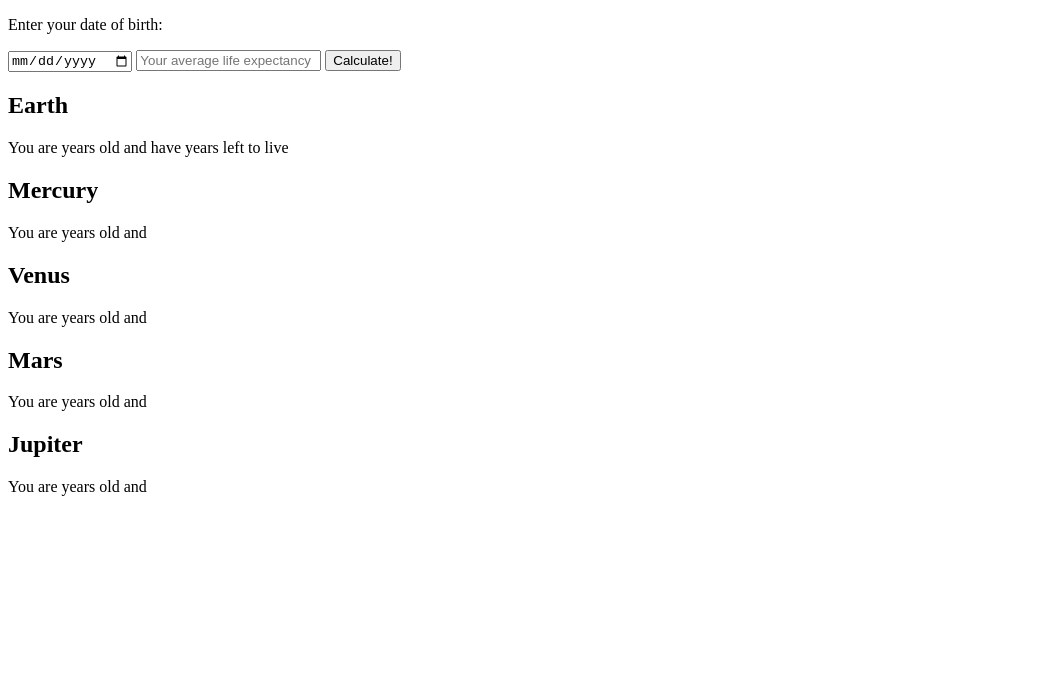
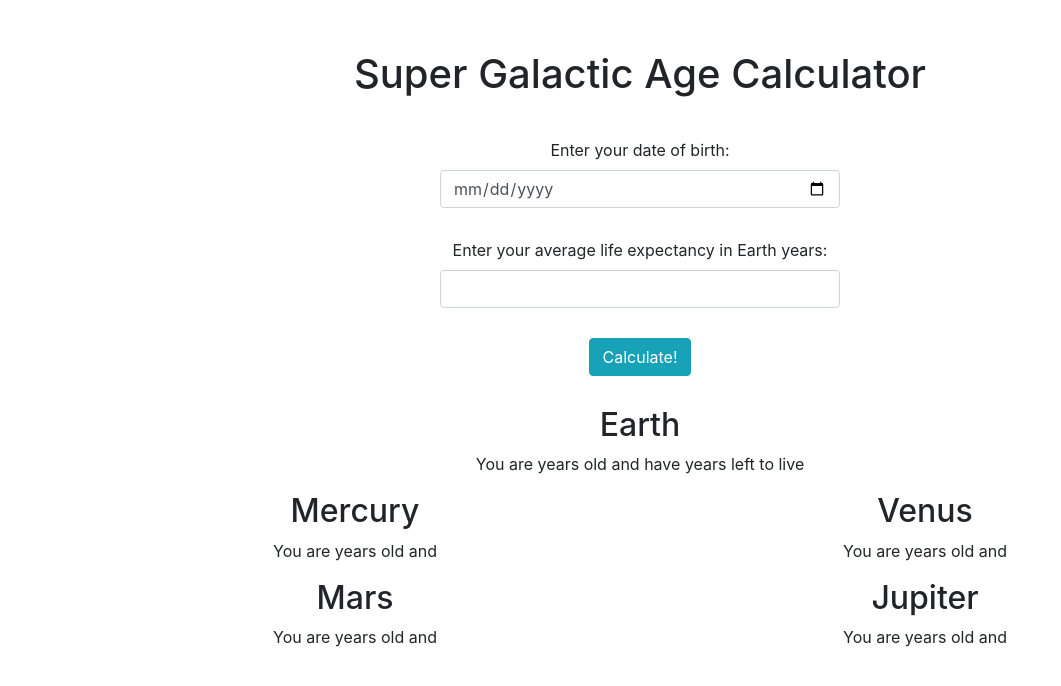
Before and after one commit to nikkiawong/galactic, a website built with webpack: page src/index.html in a window 1280 px wide. Shown: the whole page, without its empty margins (0-1061 px from the left). Built offline with nearby package versions, Linux system fonts and the light colour scheme.

Commit message:
install bootstrap and add basic css styling

```diff
--- a/package.json
+++ b/package.json
@@ -32,15 +32,15 @@
     "karma-jquery": "^0.2.2",
     "karma-sourcemap-loader": "^0.3.7",
     "karma-webpack": "^2.0.13",
-    "style-loader": "^0.20.2",
+    "style-loader": "^0.20.3",
     "uglifyjs-webpack-plugin": "^1.2.2",
     "webpack": "^4.20.2",
     "webpack-cli": "^2.0.9",
     "webpack-dev-server": "^3.1.0"
   },
   "dependencies": {
+    "bootstrap": "^4.1.3",
     "jquery": "^3.3.1",
-    "popper.js": "^1.14.3",
-    "sass-loader": "^7.1.0"
+    "popper.js": "^1.14.3"
   }
 }
--- a/src/css/styles.css
+++ b/src/css/styles.css
@@ -0,0 +1,15 @@
+body {
+  margin-top: 50px;
+  text-align: center;
+}
+
+form {
+  width: 400px;
+  margin-left: auto;
+  margin-right: auto;
+  margin-top: 40px;
+}
+
+input, button, form > p {
+  margin-bottom: 30px;
+}
--- a/src/index.html
+++ b/src/index.html
@@ -5,11 +5,14 @@
     <title>Super Galactic Age Calculator</title>
   </head>
   <body>
+    <div class="container">
+      <h1>Super Galactic Age Calculator</h1>
       <form id="ageForm" action="index.html" method="post">
-      <p>Enter your date of birth:</p>
-      <input type="date">
-      <input type="text" placeholder="Your average life expectancy">
-      <button type="submit" name="button">Calculate!</button>
+        <label for="bday">Enter your date of birth:</label>
+        <input type="date" class="form-control" name="bday">
+        <label for="expectancy">Enter your average life expectancy in Earth years:</label>
+        <input type="text" class="form-control" name="expectancy">
+        <button type="submit" name="button" class="btn btn-info">Calculate!</button>
       </form>
 
       <div class="results">
@@ -17,22 +20,35 @@
           <h2>Earth</h2>
           <p>You are <span id="earthAgeText"></span> years old and have <span id="earthTimeRemaining"></span> years left to live</p>
         </div>
+        <div class="row">
+          <div class="col-md-6">
             <div class="mercury">
               <h2>Mercury</h2>
               <p>You are <span id="mercuryAgeText"></span> years old and <span id="mercuryTimeRemaining"></span>  </p>
             </div>
+          </div>
+          <div class="col-md-6">
             <div class="venus">
               <h2>Venus</h2>
               <p>You are <span id="venusAgeText"></span> years old and <span id="venusTimeRemaining"></span>  </p>
             </div>
+          </div>
+        </div>
+        <div class="row">
+          <div class="col-md-6">
             <div class="mars">
               <h2>Mars</h2>
               <p>You are <span id="marsAgeText"></span> years old and <span id="marsTimeRemaining"></span>  </p>
             </div>
+          </div>
+          <div class="col-md-6">
             <div class="jupiter">
               <h2>Jupiter</h2>
               <p>You are <span id="jupiterAgeText"></span> years old and <span id="jupiterTimeRemaining"></span>  </p>
             </div>
           </div>
+        </div>
+      </div>
+    </div>
   </body>
 </html>
--- a/src/main.js
+++ b/src/main.js
@@ -1,4 +1,6 @@
 import $ from 'jquery';
+import 'bootstrap';
+import 'bootstrap/dist/css/bootstrap.min.css';
 import './css/styles.css';
 import { getAge } from './age.js';
 import { convertToMercuryYears } from './convert.js';
--- a/webpack.config.js
+++ b/webpack.config.js
@@ -27,13 +27,19 @@ module.exports = {
   module: {
     rules: [
       {
-        test: /\.scss$/,
-        use: [
-          'style-loader',
-          'css-loader',
-          'sass-loader'
-        ]
-      },
+       test: /\.css$/,
+       use: [
+         'style-loader',
+         'css-loader'
+       ]
+     },
+     {
+       test: /\.scss$/,
+       use: [
+         'style-loader',
+         'css-loader'
+       ]
+     },
       {
         test: /\.js$/,
         exclude: [
```
Also changed, not shown: src/sass/styles.scss (deleted), 1 other file. Lines whose indentation alone changed are shown as unchanged.
